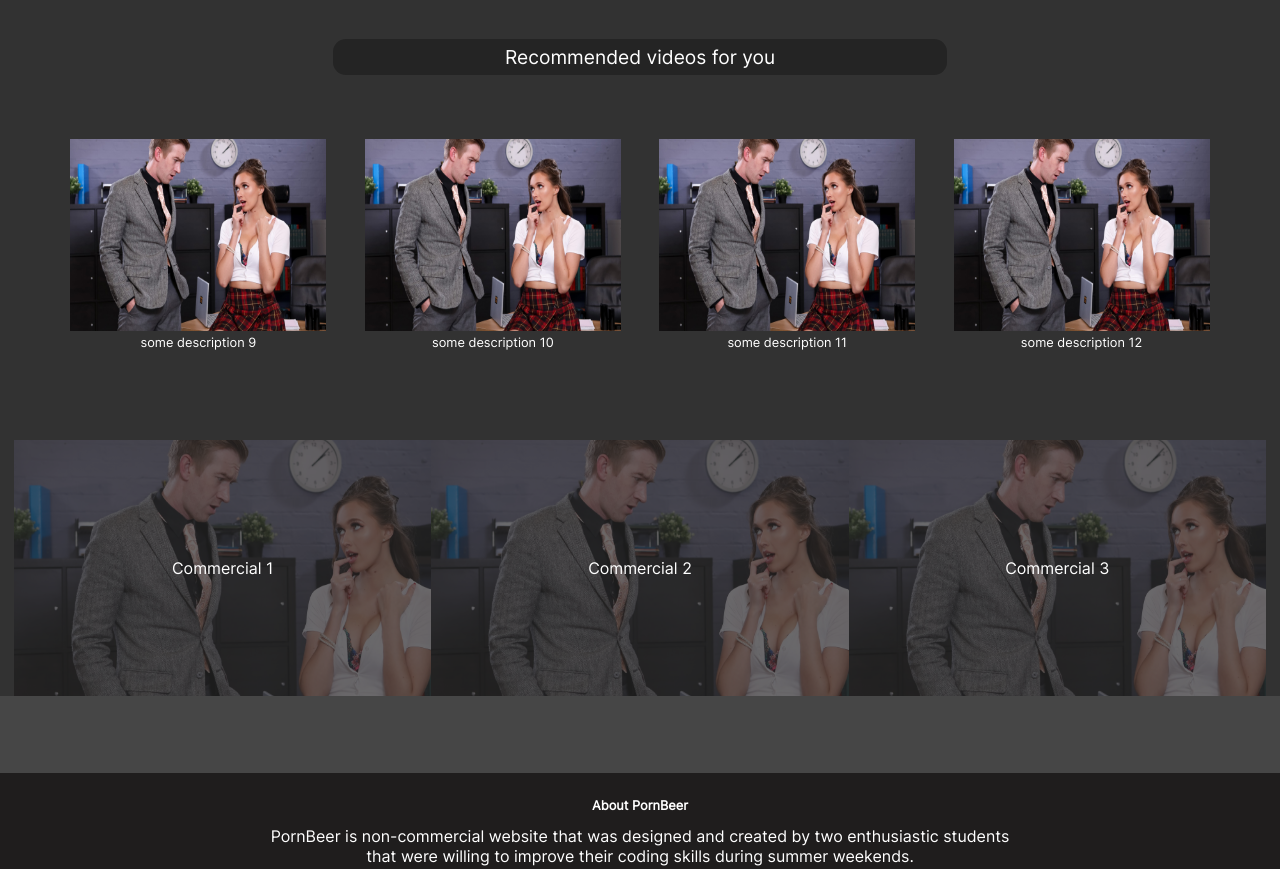
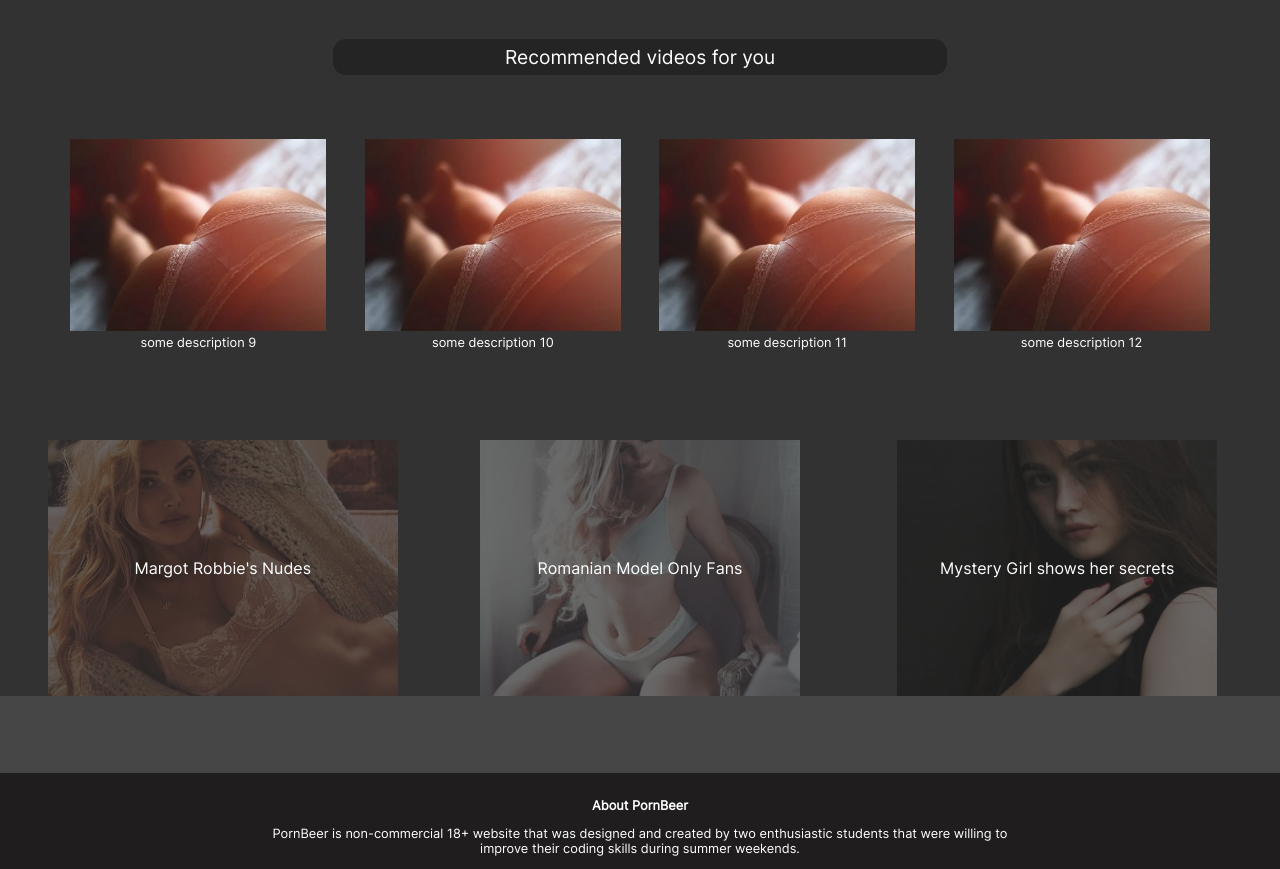
Before and after one commit to Ladya2003/pornbeer, a plain HTML site: page index.html in a window 1280 px wide. Shown: the part 860-1729 px from the top of the page. Drawn offline with Linux system fonts and the light colour scheme.

Commit message:
update commercial part

```diff
--- a/index.html
+++ b/index.html
@@ -19,11 +19,11 @@
             </div>
             <div class="sign">
                 <div class="sign-up">
-                    <a href="">Sign Up</a>
+                    <a href="sign-up.html">Sign Up</a>
                 </div>
                 <img class="vertical-line" src="img/vertical-line.jpg">
                 <div class="log-in">
-                    <a href="">Log In</a>
+                    <a href="log-in.html">Log In</a>
                 </div>
             </div>
         </div>
@@ -86,42 +86,42 @@
         </div>
         <div class="vids1-4">
             <figure>
-                <img src="img/porn-1.jpg">
+                <img src="img/porn-7.jpg">
                 <figcaption>some description 9</figcaption>
             </figure>
             <figure>
-                <img src="img/porn-1.jpg">
+                <img src="img/porn-7.jpg">
                 <figcaption>some description 10</figcaption>
             </figure>
             <figure>
-                <img src="img/porn-1.jpg">
+                <img src="img/porn-7.jpg">
                 <figcaption>some description 11</figcaption>
             </figure>
             <figure>
-                <img src="img/porn-1.jpg">
+                <img src="img/porn-7.jpg">
                 <figcaption>some description 12</figcaption>
             </figure>
         </div>
 
         <div class="commercial">
             <div class="com1-wrapper">
-                <img class="com1" src="img/porn-1.jpg">
-                <p>Commercial 1</p>
+                <img class="com1" src="img/porn-4.jpg">
+                <p>Margot Robbie's Nudes</p>
             </div>
             <div class="com1-wrapper">
-                <img class="com1" src="img/porn-1.jpg">
-                <p>Commercial 2</p>
+                <img class="com1 com2" src="img/porn-5.jpg">
+                <p>Romanian Model Only Fans</p>
             </div>
             <div class="com1-wrapper">
-                <img class="com1" src="img/porn-1.jpg">
-                <p>Commercial 3</p>
+                <img class="com1 com3" src="img/porn-6.jpg">
+                <p>Mystery Girl shows her secrets</p>
             </div>
         </div>
     </div>
     <footer>
         <div class="footer-info-1">
             <h3>About PornBeer</h3>
-            <p>PornBeer is non-commercial website that was designed and created by two
+            <p>PornBeer is non-commercial 18+ website that was designed and created by two
                enthusiastic students that were willing to improve their coding skills
                during summer weekends.
             </p>
--- a/sass/style.scss
+++ b/sass/style.scss
@@ -158,20 +158,26 @@ html {
                         width: 32.6vw;
                         height: 20vw;
                         overflow: hidden;
+                        cursor: pointer;
                         &:hover .com1 {
-                            width: 600px;
-                            height: 450px;
-                            transform: translate(-2vw, -5vw);
+                            width: 400px;
+                            height: 500px;
+                            transform: translate(0, -2vw);
                         }
                         .com1 {
                             position: absolute;
                             z-index: -1;
-                            width: 500px;
-                            height: 350px;
-                            top: 0;
-                            left: 0;
-                            margin: auto;
+                            width: 350px;
+                            height: 450px;
                             transition: 0.6s;
+                        }
+                        .com2 {
+                            width: 320px;
+                            height: 450px;
+                        }
+                        .com3 {
+                            width: 320px;
+                            height: 450px;
                         }
                         p {
                             color: white;
@@ -192,6 +198,7 @@ html {
                 }
                 p {
                     width: 60vw;
+                    font-size: 1vw;
                     text-align: center;
                     margin: auto;
                 }
```
Also changed, not shown: img/porn-4.jpg (added), img/porn-5.jpg (added), img/porn-6.jpg (added), img/porn-7.jpg (added), style/log-in.css (added), style/sing-up.css (added), style/style.css, 3 other files.
